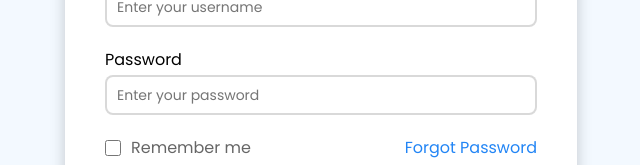
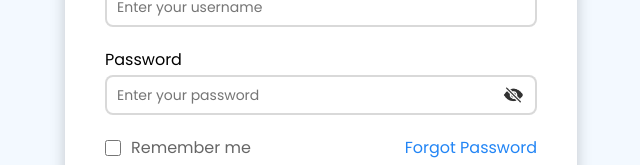
Before and after one commit to tlhalesebaeng/testmaker-frontend, a React (Vite) app: page /login in a window 1280 px wide. Shown: the part 348-513 px from the top of the page, without its empty margins (319-959 px from the left). Built offline with nearby package versions, Linux system fonts and the light colour scheme.

Commit message:
Show and hide the password accordingly

```diff
--- a/src/features/auth/login/Login.jsx
+++ b/src/features/auth/login/Login.jsx
@@ -6,11 +6,14 @@ import Input from '../../../components/input/Input.jsx';
 import AuthQuestion from '../auth-question/AuthQuestion.jsx';
 import Form from '../form/Form.jsx';
 import AuthContainer from '../auth-container/AuthContainer.jsx';
+import openEyeImg from '../../../assets/open-eye.png';
+import closeEyeImg from '../../../assets/closed-eye.png';
 import './Login.css';
 
 const Login = () => {
     const navigate = useNavigate();
     const [data, setData] = useState({ username: '', password: '', rememberUser: false }); // Input field data
+    const [showPassword, setShowPassword] = useState(false);
 
     const handleLogin = (event) => {
         event.preventDefault();
@@ -39,10 +42,12 @@ const Login = () => {
         },
         {
             id: 'f-2',
-            type: 'password',
+            type: showPassword ? 'password' : 'text',
             placeholder: 'Enter your password',
             labelText: 'Password',
             onChange: (e) => handleChange(e, 'password'),
+            imgSrc: showPassword ? openEyeImg : closeEyeImg,
+            onImageClick: () => setShowPassword(!showPassword),
         },
     ];
 
```
